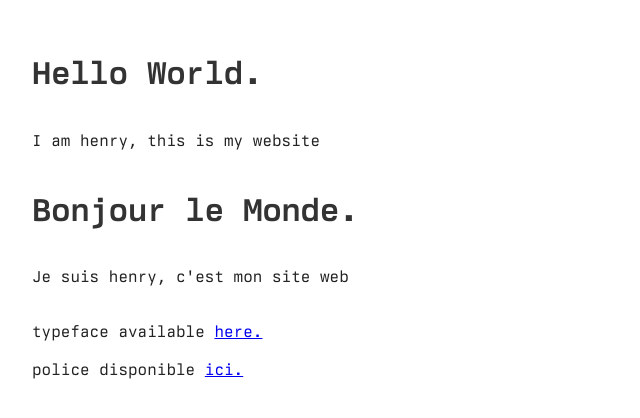
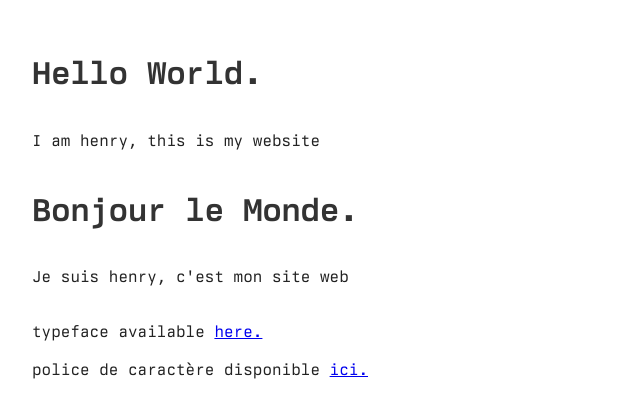
Before and after one commit to hmadej/hmadej.github.io, a plain HTML site: page index.html in a window 1280 px wide. Shown: the whole page, without its empty margins (0-640 px from the left). Drawn offline with Linux system fonts and the light colour scheme.

Commit message:
Update index.html

```diff
--- a/index.html
+++ b/index.html
@@ -93,6 +93,6 @@
   </body>
   <footer>
     <p>typeface available <a href="https://berkeleygraphics.com/typefaces/">here.</a></p>
-    <p>police disponible <a href="https://berkeleygraphics.com/typefaces/">ici.</a></p>
+    <p>police de caractère disponible <a href="https://berkeleygraphics.com/typefaces/">ici.</a></p>
   </footer>
 </html>
```
